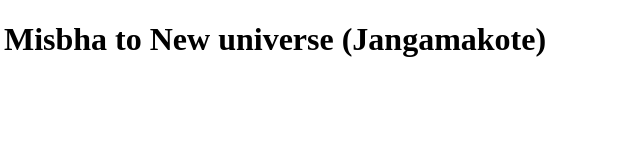
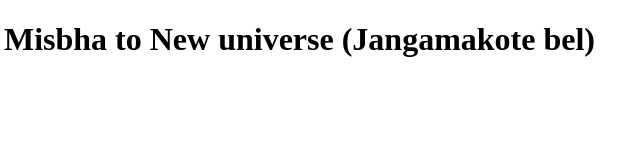
Before and after one commit to JunaidPashaI/EC2_webserver, a plain HTML site: page index.html in a window 1280 px wide. Shown: the full height of the page, 333-973 px from the left. Drawn offline with Linux system fonts and the light colour scheme.

Commit message:
4rd commit

```diff
--- a/index.html
+++ b/index.html
@@ -6,6 +6,6 @@
     <title>My Page Title</title>
 </head>
 <body>
-    <h1>Welcome to Junaid and Misbha to New universe (Jangamakote)</h1>
+    <h1>Welcome to Junaid and Misbha to New universe (Jangamakote bel)</h1>
 </body>
 </html>
```
